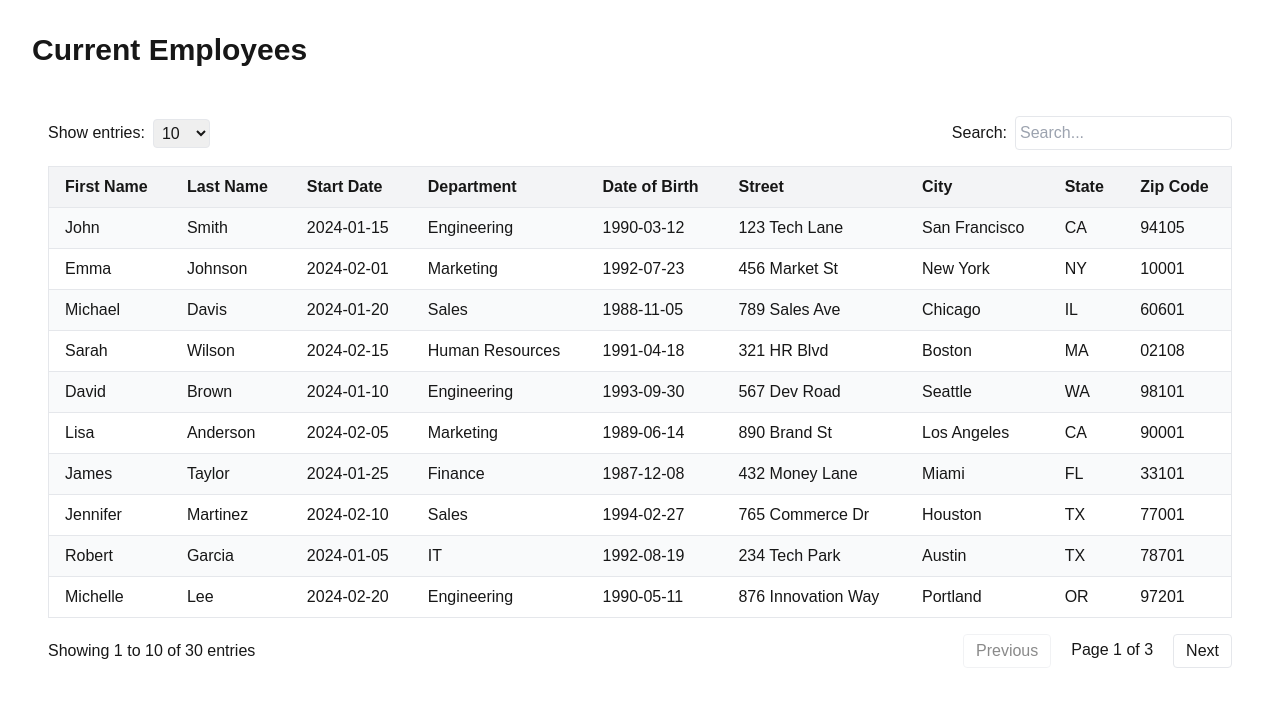
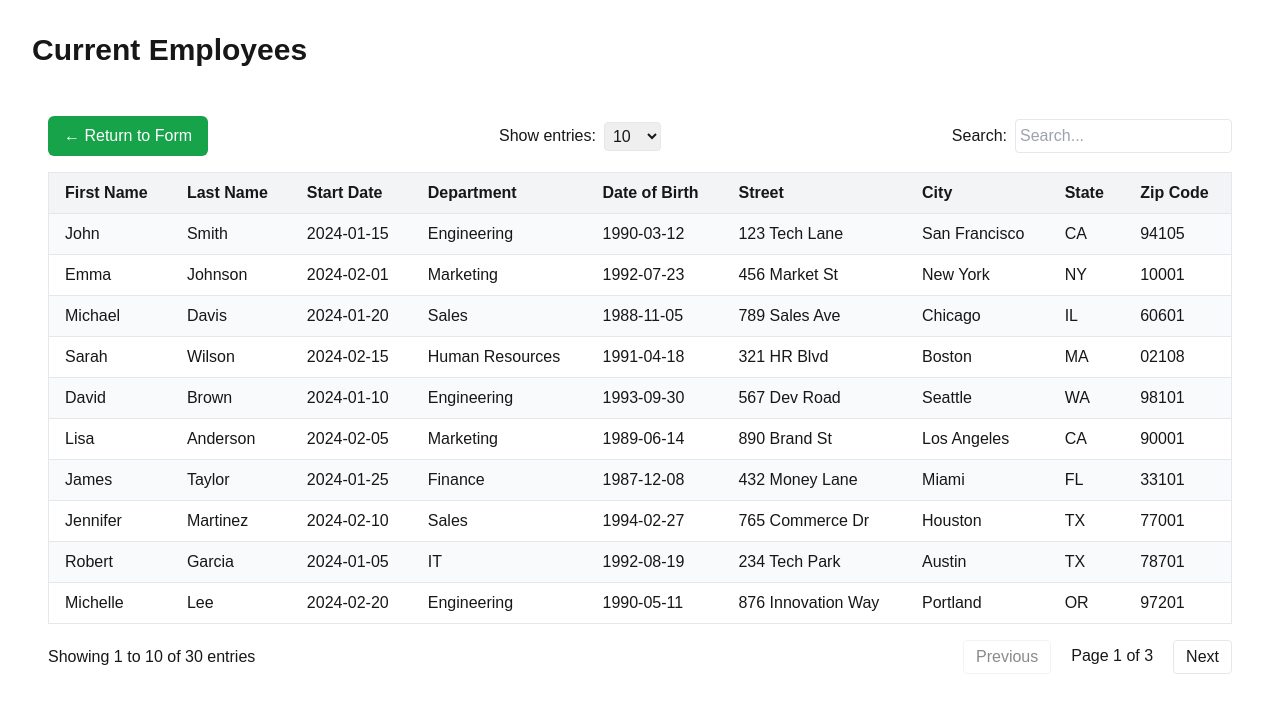
Before and after one commit to enzolp28/hrnet, a Next.js app: page /employees in a window 1280 px wide. Shown: the top 712 px of the page. Built offline with nearby package versions, Linux system fonts and the light colour scheme.

Commit message:
btn return EmployeeForm

```diff
--- a/app/components/EmployeeList.tsx
+++ b/app/components/EmployeeList.tsx
@@ -1,6 +1,7 @@
 'use client';
 
 import { useState, useMemo } from 'react';
+import Link from 'next/link';
 
 interface Employee {
   firstName: string;
@@ -102,6 +103,9 @@ export default function EmployeeList({ employees }: EmployeeListProps) {
   return (
     <div className="w-full p-4">
       <div className="mb-4 flex justify-between items-center">
+        <Link href="/" className="px-4 py-2 bg-green-600 text-white rounded-md hover:bg-green-700 focus:outline-none focus:ring-2 focus:ring-green-500 focus:ring-offset-2">
+          ← Return to Form
+        </Link>
         <div className="flex items-center">
           <label className="mr-2">Show entries:</label>
           <select
```
